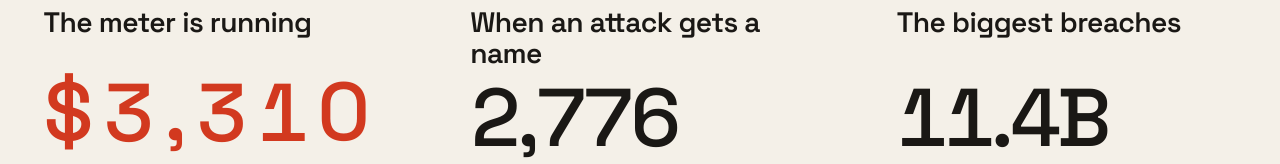
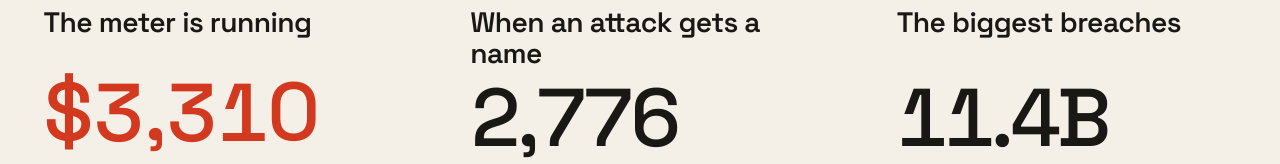
Before and after one commit to rohanpaldesign/breach-clock, a plain HTML site: page index.html in a window 1280 px wide. Shown: the part 562-726 px from the top of the page. Drawn offline with Linux system fonts and the light colour scheme.

Commit message:
Meter numbers shrink to fit instead of overlapping (#6)
The odometer cells were flex items that shrank and overlapped once the
number outgrew its card. Cells no longer shrink, and the number scales its
font down to fit the container (also on resize).

```diff
--- a/clock.js
+++ b/clock.js
@@ -16,8 +16,25 @@ try {
 export const sessionElapsed = () => (Date.now() - started) / 1000;
 
 // Rolling digits. Rebuilds when the shape of the string changes, otherwise just rolls.
+// Shrinks a number so it always fits its container; the base size comes from CSS.
+const fitted = new Set();
+function fit(el) {
+  el.style.fontSize = '';
+  const box = el.parentElement;
+  const cs = getComputedStyle(box);
+  const avail = box.clientWidth - parseFloat(cs.paddingLeft) - parseFloat(cs.paddingRight);
+  const w = el.scrollWidth;
+  if (avail > 0 && w > avail) el.style.fontSize = `${(parseFloat(getComputedStyle(el).fontSize) * avail) / w * 0.98}px`;
+}
+let resizeTimer = 0;
+window.addEventListener('resize', () => {
+  clearTimeout(resizeTimer);
+  resizeTimer = setTimeout(() => fitted.forEach(fit), 120);
+});
+
 export function odometer(el) {
   el.classList.add('odo');
+  fitted.add(el);
   let cells = [];
   const isD = (ch) => ch >= '0' && ch <= '9';
   const build = (str) => {
@@ -47,7 +64,11 @@ export function odometer(el) {
   return (str) => {
     el.setAttribute('aria-label', str);
     const same = cells.length === str.length && [...str].every((ch, i) => isD(ch) === isD(cells[i].ch) && (isD(ch) || ch === cells[i].ch));
-    if (!same) return build(str);
+    if (!same) {
+      build(str);
+      fit(el);
+      return;
+    }
     [...str].forEach((ch, i) => {
       const c = cells[i];
       if (c.ch !== ch) {
--- a/styles.css
+++ b/styles.css
@@ -476,3 +476,9 @@ html { scroll-padding-top: 0; }
 .examples { margin: 0; padding-left: 18px; display: grid; gap: 6px; font-size: 14px; }
 .linkish { border: 0; background: none; padding: 0; color: var(--signal); cursor: pointer; text-decoration: underline; font-size: 13px; }
 @media (max-width: 980px) { .tile-latest, .tile-live { grid-column: 1 / -1; } }
+
+/* Odometer cells never shrink or spread: the number scales down to fit instead (fit() in clock.js). */
+.odo { gap: 0 !important; white-space: nowrap; max-width: 100%; }
+.odo > * { flex: none; }
+.tile-num.odo { display: inline-flex; align-self: flex-start; }
+.big-num.odo { overflow: visible; }
```
